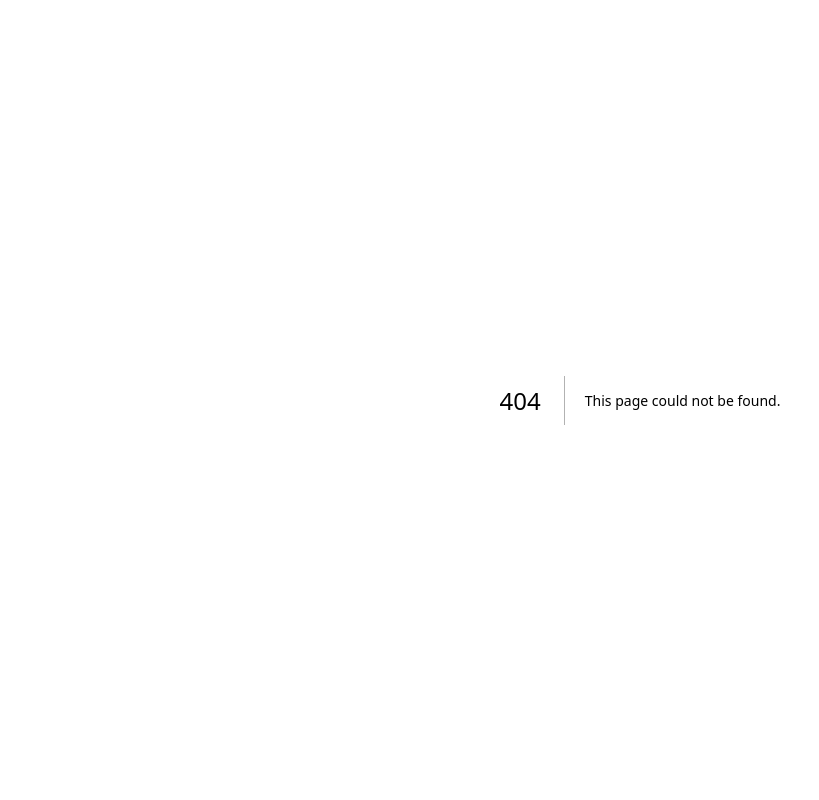
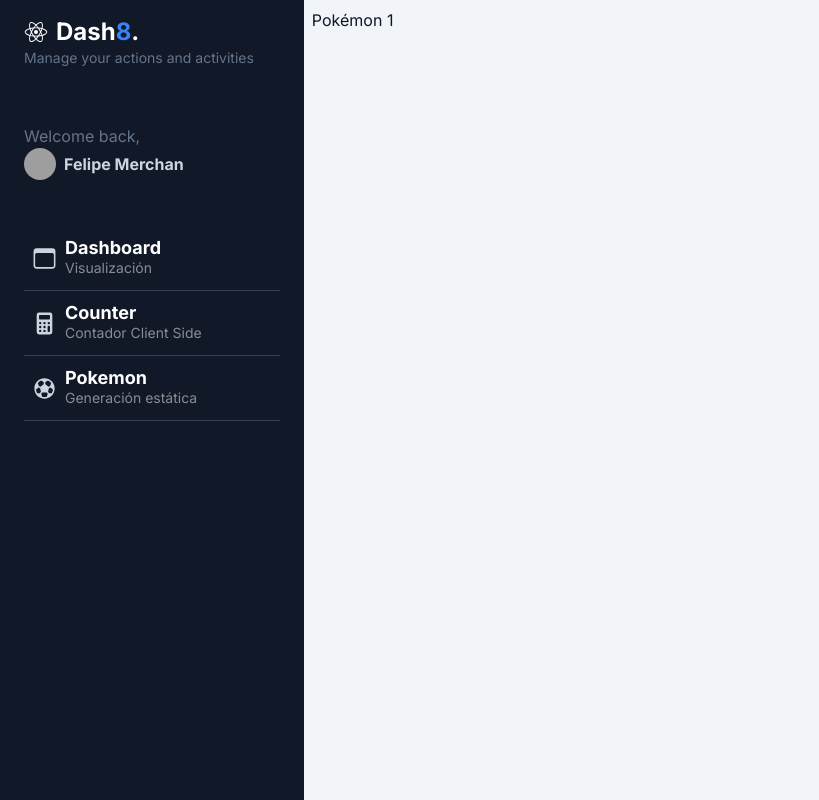
Before and after one commit to FelipeMerchan/curso-next-app-router-fernando-herrera-my-dashboard, a Next.js app: page /dashboard/pokemon/1 in a window 1280 px wide. Before the commit this address had no page. Shown: the whole page, without its empty margins (0-819 px from the left). Built offline with nearby package versions, Linux system fonts and the light colour scheme; grey boxes are pictures that could not be loaded.

Commit message:
56. Rutas dinámicas - Argumentos por URL

```diff
--- /dev/null
+++ b/src/app/dashboard/pokemon/[id]/page.tsx
@@ -0,0 +1,11 @@
+interface Props {
+  params: { id: string };
+}
+
+export default function PokemonPage({ params }: Props) {
+  return (
+    <div>
+      <h1>Pokémon {params.id}</h1>
+    </div>
+  );
+}
--- a/src/app/dashboard/pokemon/error.tsx
+++ b/src/app/dashboard/pokemons/error.tsx
@@ -1,6 +1,4 @@
 "use client";
-
-import { useEffect } from "react";
 
 export default function Error({
   error,
--- a/src/components/Sidebar.tsx
+++ b/src/components/Sidebar.tsx
@@ -16,7 +16,7 @@
     subtitle: 'Contador Client Side',
   },
   {
-    path: '/dashboard/pokemon',
+    path: '/dashboard/pokemons',
     icon: <IoFootball size={25} />,
     title: 'Pokemon',
     subtitle: 'Generación estática',
--- a/src/pokemon/components/PokemonCard.tsx
+++ b/src/pokemon/components/PokemonCard.tsx
@@ -28,7 +28,7 @@
           </p>
           <div className="mt-5">
             <Link
-              href={`dashboard/pokemon/${id}`}
+              href={`pokemon/${id}`}
               className="border rounded-full py-2 px-4 text-xs font-semibold text-gray-100"
             >
               Más información
```
Also changed, not shown: src/app/dashboard/pokemons/page.tsx (renamed from src/app/dashboard/pokemon/page.tsx).
